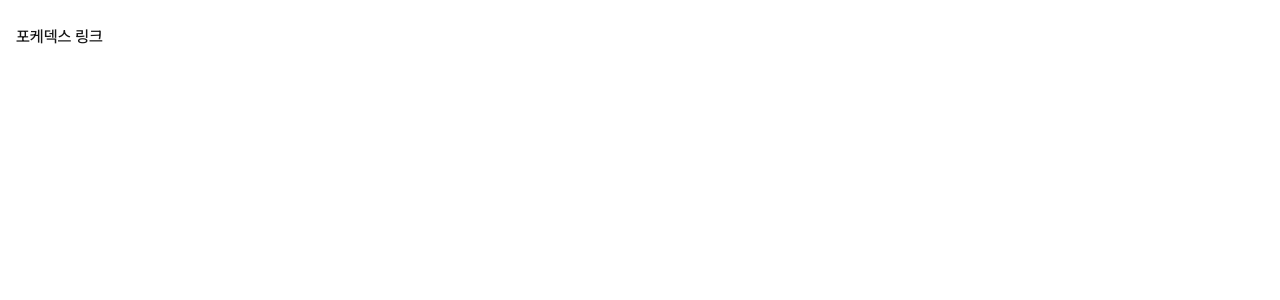
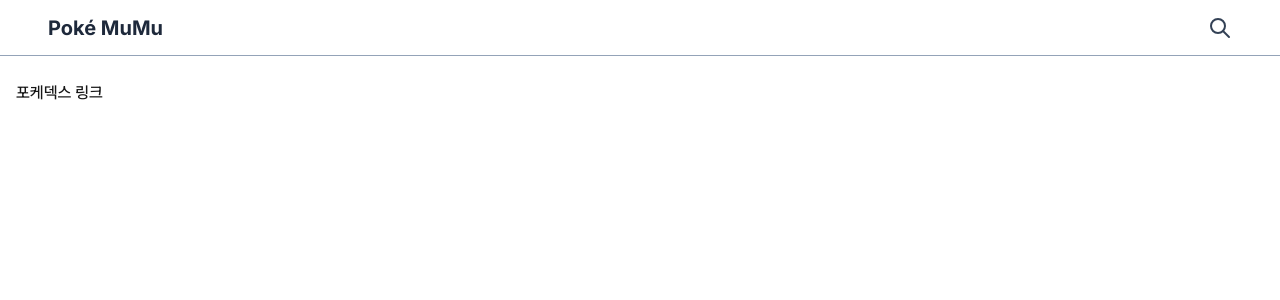
Before and after one commit to jomoo02/pokeMuMu, a Next.js app: page / in a window 1280 px wide. Shown: the top 300 px of the page. Built offline with nearby package versions, Linux system fonts and the light colour scheme.

Commit message:
feat: main header 추가

```diff
--- /dev/null
+++ b/app/components/icon/search.tsx
@@ -0,0 +1,14 @@
+import React from 'react';
+import { IconSearch } from '@tabler/icons-react';
+
+interface SearchIconProps {
+  size?: string;
+  color?: string;
+}
+
+export default function SearchIcon({
+  size = '1rem',
+  color = '#334155',
+}: SearchIconProps) {
+  return <IconSearch size={size} stroke={2} color={color} />;
+}
--- /dev/null
+++ b/app/components/main-header/home-button.tsx
@@ -0,0 +1,17 @@
+'use client';
+
+import React from 'react';
+import Link from 'next/link';
+import useScrollRestoration from '@/app/hooks/useScrollRestoration';
+
+export default function HomeButton() {
+  const { removeScrollPosition } = useScrollRestoration();
+
+  return (
+    <div className="text-slate-800  text-xl font-bold">
+      <Link href="/" onClick={removeScrollPosition}>
+        Poké MuMu
+      </Link>
+    </div>
+  );
+}
--- /dev/null
+++ b/app/components/main-header/index.tsx
@@ -0,0 +1,12 @@
+import React from 'react';
+import HomeButton from './home-button';
+import SearchIcon from '../icon/search';
+
+export default function MainHeader() {
+  return (
+    <header className="z-[100] top-0 h-14 border-b border-slate-400 flex justify-between items-center px-2.5 xs:px-6 sm:px-8 md:px-12">
+      <HomeButton />
+      <SearchIcon size="1.5rem" />
+    </header>
+  );
+}
--- a/app/layout.tsx
+++ b/app/layout.tsx
@@ -3,6 +3,7 @@ import React from 'react';
 import './styles/globals.css';
 import './styles/type.css';
 import localFont from 'next/font/local';
+import MainHeader from './components/main-header';
 
 const inter = Inter({ subsets: ['latin'] });
 
@@ -30,6 +31,7 @@ export default function RootLayout({
   return (
     <html lang="ko">
       <body className={`${inter.className} ${pretendard.variable} antialiased`}>
+        <MainHeader />
         <main className="py-6 min-h-svh px-4 xl:max-w-screen-xl mx-auto">
           {children}
         </main>
```
